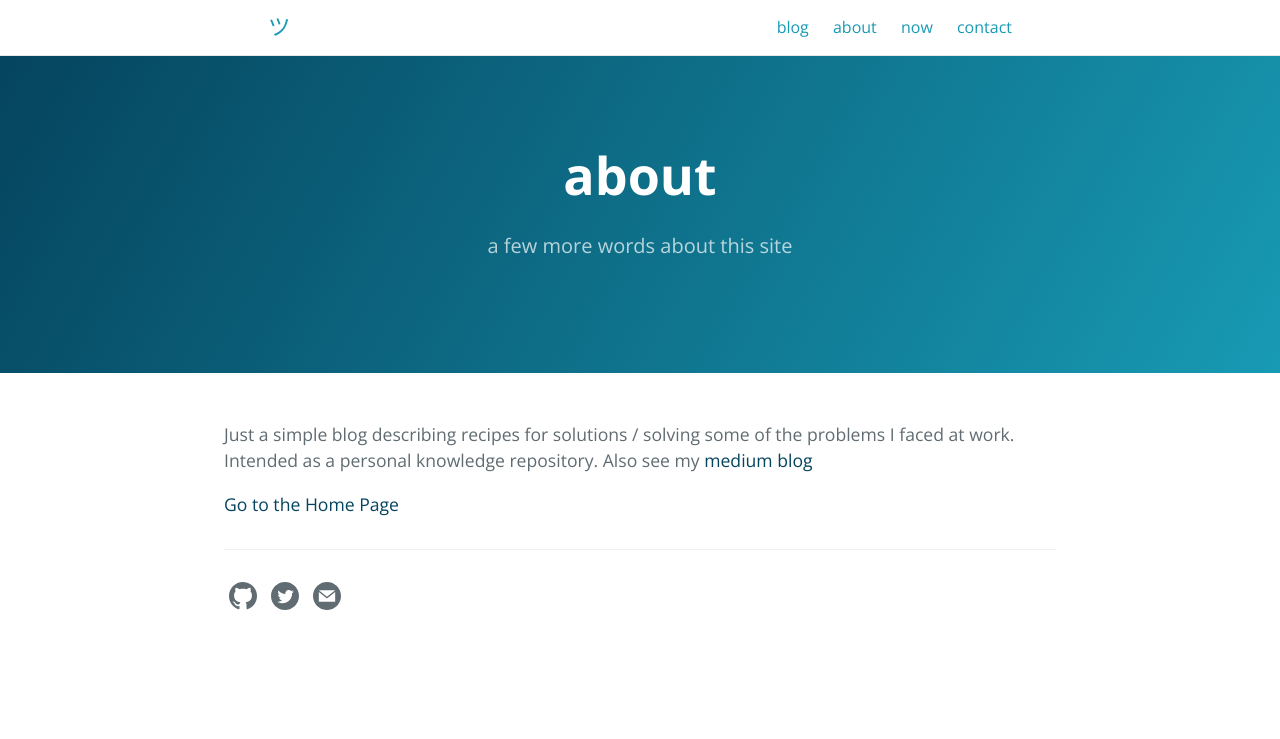
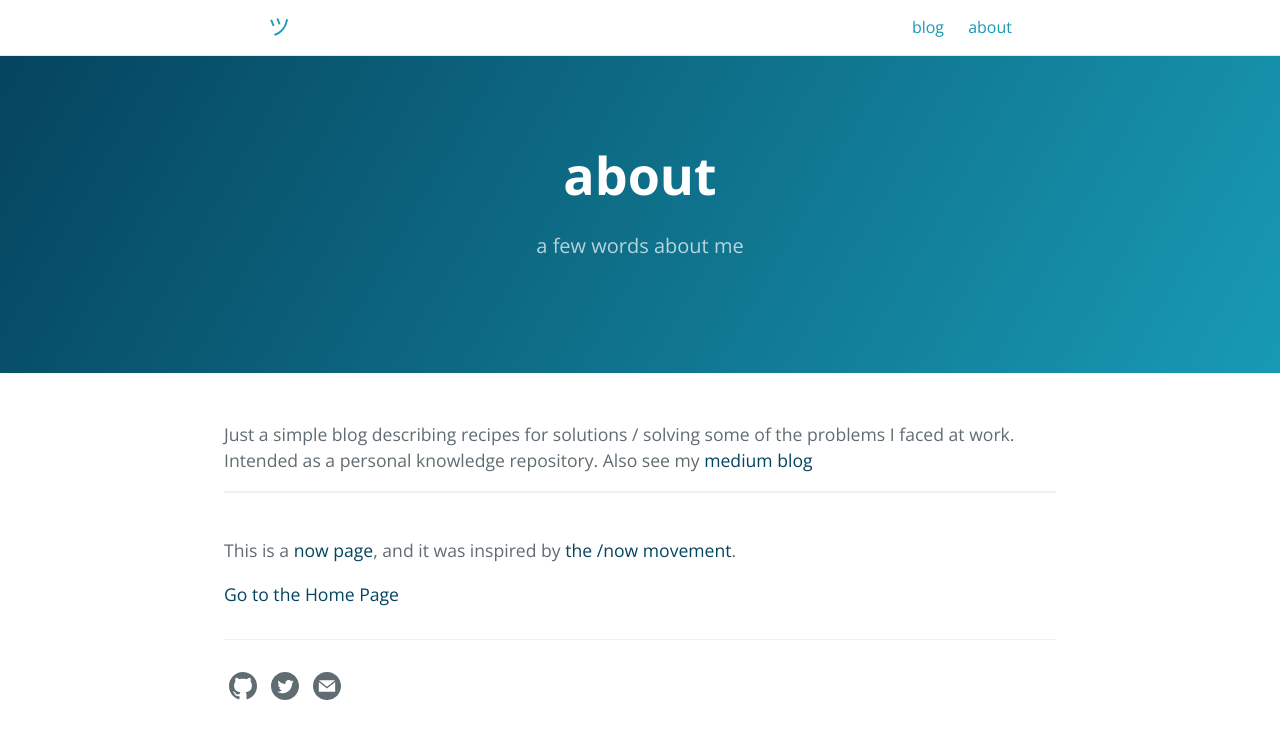
Before and after one commit to fimuko/fimuko.github.io, a Jekyll site: the page built from about.md, in a window 1280 px wide. Shown: the top 739 px of the page. Built offline with Jekyll 4.4.1, drawn with Linux system fonts in a browser that asks for light colours.

Commit message:
hiding redundant pages

```diff
--- a/_config.yml
+++ b/_config.yml
@@ -27,4 +27,5 @@ plugins:
 target-blank:
     rel: nofollow
 
-header_page_refs: ['blog', 'about', 'now', 'contact']
+#header_page_refs: ['blog', 'about', 'now', 'contact']
+header_page_refs: ['blog', 'about']
--- a/about.md
+++ b/about.md
@@ -1,7 +1,7 @@
 ---
 layout: page
 title: about
-tagline: a few more words about this site
+tagline: a few words about me
 permalink: /about.html
 ref: about
 order: 0
@@ -9,6 +9,10 @@ order: 0
 
 Just a simple blog describing recipes for solutions / solving some of the problems I faced at work. Intended as a personal knowledge repository.
 Also see my [medium blog](https://medium.com/@fimuko)
+<br>
+<hr>
+<br>
+This is a [now page](https://nownownow.com/about), and it was inspired by [the /now movement](https://sivers.org/nowff).
 
 
 [Go to the Home Page]({{ '/' | absolute_url }})
```
Also changed, not shown: blog.md (+0 -2 lines).
